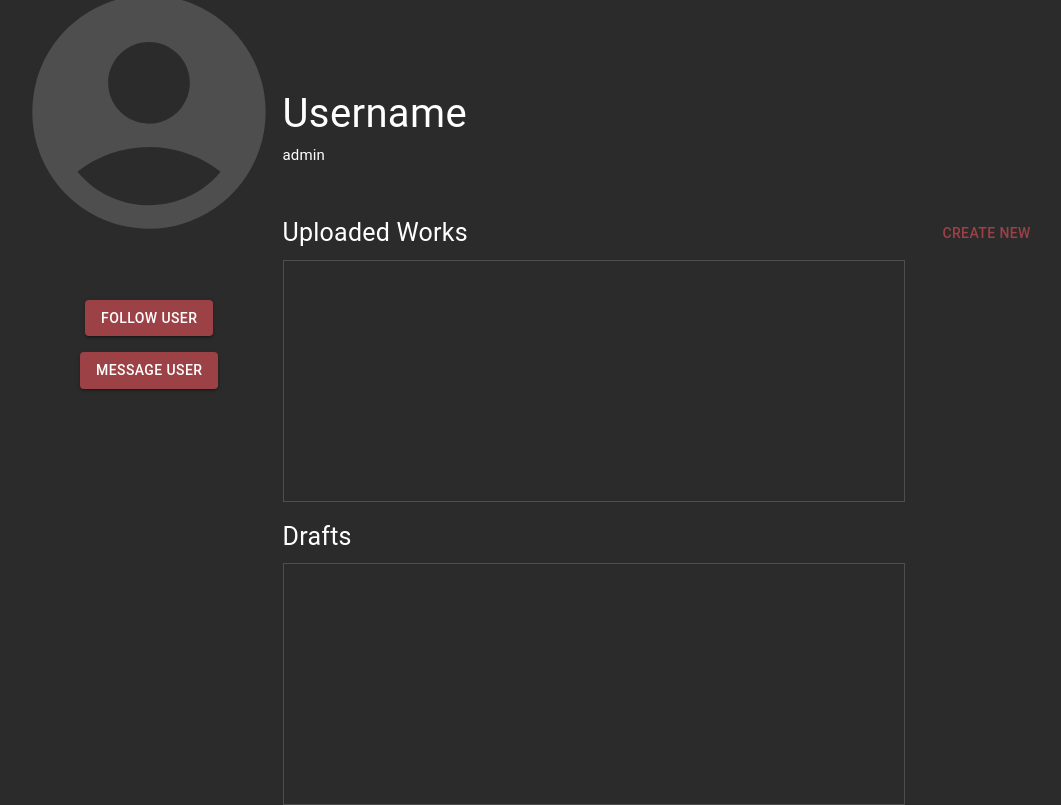
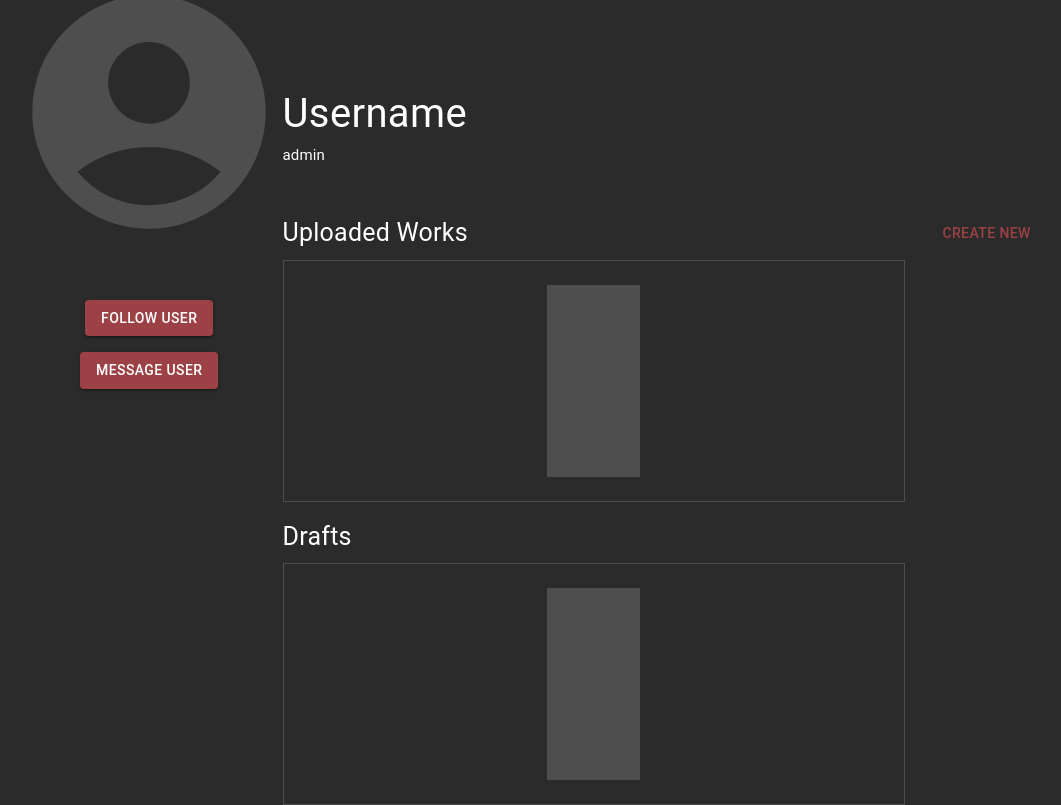
Before and after one commit to CobyYee/Panels, a React (Create React App) app in the folder client/: page /profile in a window 1280 px wide. Shown: the part 173-978 px from the top of the page, without its empty margins (73-1134 px from the left). Built offline with nearby package versions, Linux system fonts and the light colour scheme.

Commit message:
Added 2 boxes to ProfileScreen

```diff
--- a/client/src/components/ProfileScreen.js
+++ b/client/src/components/ProfileScreen.js
@@ -35,13 +35,17 @@ export default function ProfileScreen() {
                         <Button onClick = {() => navigate('/storyboard/')}sx={{ color: '#9c4247', "&:hover": { color: 'red' }, position: 'relative', left: '75%' }}>Create New</Button>
                     </Grid>
                     <Grid item pt={1} xs={12} sx={{ display: 'flex', verticalAlign: 'center' }}>
-                        <Box sx={{ border: 1, borderColor: '#4e4e4e', width: '100%', height: 350, maxHeight: '30vh' }}></Box>
+                        <Box sx={{ border: 1, borderColor: '#4e4e4e', width: '100%', height: 350, maxHeight: '30vh', display: 'flex', justifyContent: 'center', alignItems: 'center' }}>
+                            <Box sx={{ height: '80%', width: '15%', backgroundColor: '#4e4e4e' }}></Box>
+                        </Box>
                     </Grid>
                     <Grid item pt={2} xs={12} sx={{ display: 'flex', verticalAlign: 'center' }}>
                         <Typography sx={{ color: 'white', fontSize: 25 }}>Drafts</Typography>
                     </Grid>
                     <Grid item pt={1} xs={12} sx={{ display: 'flex', verticalAlign: 'center' }}>
-                        <Box sx={{ border: 1, borderColor: '#4e4e4e', width: '100%', height: 350, maxHeight: '30vh' }}></Box>
+                        <Box sx={{ border: 1, borderColor: '#4e4e4e', width: '100%', height: 350, maxHeight: '30vh', display: 'flex', justifyContent: 'center', alignItems: 'center' }}>
+                            <Box sx={{ height: '80%', width: '15%', backgroundColor: '#4e4e4e' }}></Box>
+                        </Box>
                     </Grid>
                 </Grid>
             </Grid>
```
